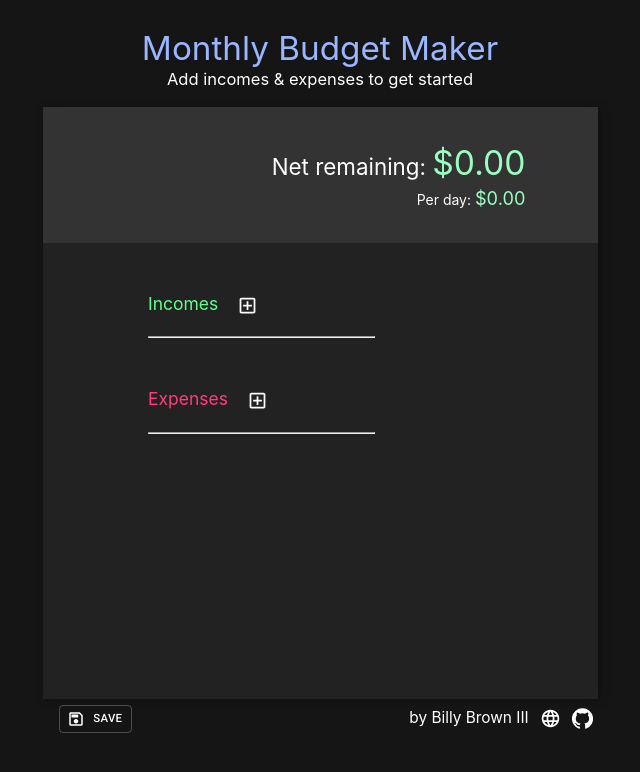
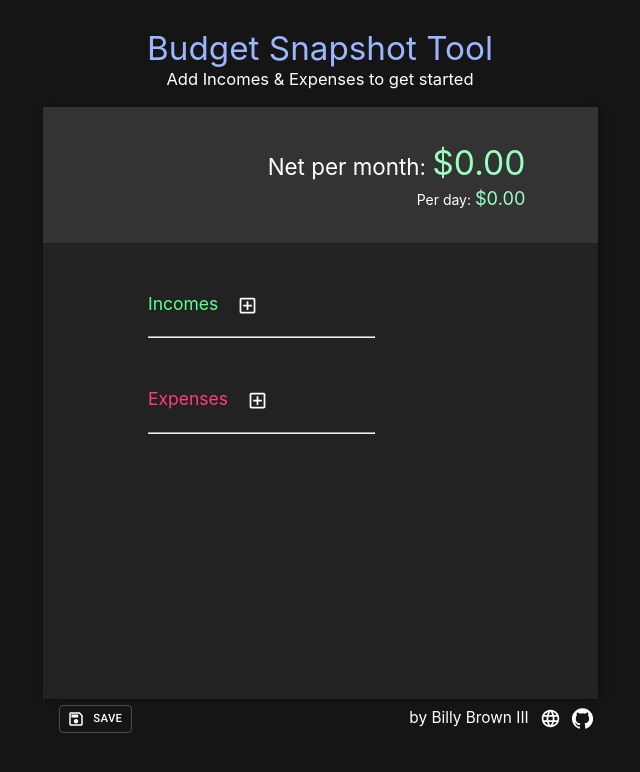
Before and after one commit to BillyBDev/budget-react-app, a React (Create React App) app: page / in a window 1280 px wide. Shown: the top 772 px of the page, without its empty margins (320-960 px from the left). Built offline with nearby package versions, Linux system fonts and the light colour scheme.

Commit message:
updated title

```diff
--- a/public/index.html
+++ b/public/index.html
@@ -29,7 +29,7 @@
       work correctly both with client-side routing and a non-root public URL.
       Learn how to configure a non-root public URL by running `npm run build`.
     -->
-    <title>Monthly Budget Maker</title>
+    <title>Budget Snapshot Tool</title>
   </head>
   <body>
     <noscript>You need to enable JavaScript to run this app.</noscript>
--- a/src/App.js
+++ b/src/App.js
@@ -73,8 +73,8 @@ class App extends Component {
   render (){
     return (
       <ThemeProvider theme={theme}>
-        <div class="title">Monthly Budget Maker</div>
-        <div class="subtitle">Add incomes & expenses to get started</div>
+        <div class="title">Budget Snapshot Tool</div>
+        <div class="subtitle">Add Incomes & Expenses to get started</div>
         <div class="container">
           <Header total={this.state.total}/>
           <Table
--- a/src/Header.js
+++ b/src/Header.js
@@ -34,7 +34,7 @@ const Header = (props) => {
     }
     return (
         <div class="header">
-            <div id="net-label">Net remaining: <span id="net-amt" class={colorClass}>{numToAmt(props.total)}</span></div>
+            <div id="net-label">Net per month: <span id="net-amt" class={colorClass}>{numToAmt(props.total)}</span></div>
             <DailyAmount total={props.total} colorClass={colorClass}/>
         </div>
     )
```
Also changed, not shown: 1 other file (tests, documents, lock files or other folders).
